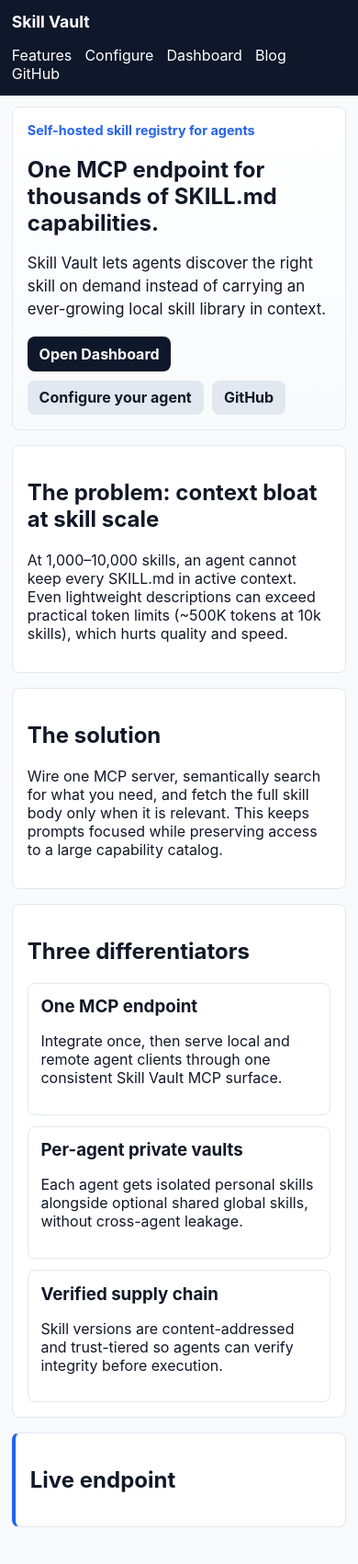
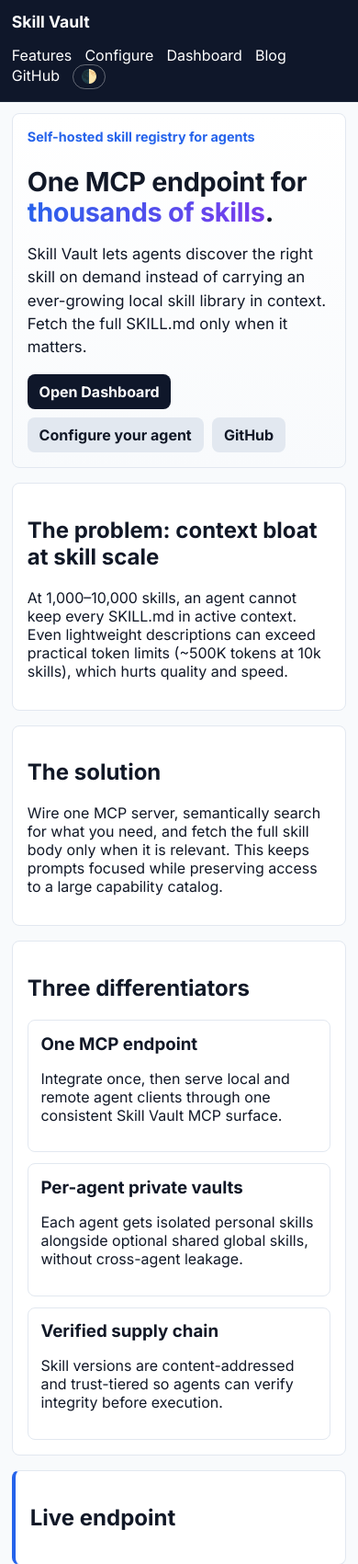
Before and after one commit to vikasudasi/skill-vault, a FastAPI app: template skill_vault/web/templates/homepage.html in a window 390 px wide. Shown: the top 1701 px of the page at 92% size. Run offline with FastAPI, Linux system fonts and the light colour scheme; the template is opened without the code that fills it, so the values that code supplies are empty; parts of the project's set-up code (start-up, migrations or seed data) failed here and were passed over.

Commit message:
web: redesign homepage hero + features (design system, responsive, live-endpoint banner)

```diff
--- a/skill_vault/web/static/skillvault.css
+++ b/skill_vault/web/static/skillvault.css
@@ -309,9 +309,28 @@ td {
   margin-bottom: 0.75rem;
 }
 
+/* Hero headline for the redesigned landing page: larger type with a gradient
+   accent on the emphasized phrase. Falls back to the accent colour if gradient
+   text isn't supported. */
+.hero-headline {
+  font-size: 2.4rem;
+  line-height: 1.15;
+  letter-spacing: -0.01em;
+  font-weight: 700;
+  margin-bottom: 0.75rem;
+}
+
+.hero-accent {
+  background: linear-gradient(120deg, rgb(var(--sv-accent)), #7c3aed);
+  -webkit-background-clip: text;
+  background-clip: text;
+  color: transparent;
+}
+
 .hero-copy {
   font-size: 1.05rem;
   line-height: 1.5;
+  max-width: 60ch;
 }
 
 .cta-row {
@@ -637,4 +656,8 @@ td {
   .detail-title-row {
     align-items: flex-start;
   }
+
+  .hero-headline {
+    font-size: 1.8rem;
+  }
 }
--- a/skill_vault/web/templates/homepage.html
+++ b/skill_vault/web/templates/homepage.html
@@ -1,13 +1,37 @@
 <!doctype html>
-<html lang="en">
+<html lang="en" data-theme="light">
   <head>
     <meta charset="utf-8" />
     <meta name="viewport" content="width=device-width, initial-scale=1" />
     <title>Skill Vault | One MCP Endpoint for Skills</title>
+
+    {# Apply the saved / system colour scheme BEFORE paint to avoid a flash. #}
+    <script>
+      (function () {
+        var stored = null;
+        try {
+          stored = localStorage.getItem("sv-theme");
+        } catch (e) {
+          stored = null;
+        }
+        var dark = stored ? stored === "dark" : window.matchMedia("(prefers-color-scheme: dark)").matches;
+        var root = document.documentElement;
+        root.classList.toggle("dark", dark);
+        root.setAttribute("data-theme", dark ? "dark" : "light");
+      })();
+    </script>
+
+    <link rel="preconnect" href="https://fonts.googleapis.com" />
+    <link rel="preconnect" href="https://fonts.gstatic.com" crossorigin />
+    <link
+      href="https://fonts.googleapis.com/css2?family=Inter:wght@400;500;700&display=swap"
+      rel="stylesheet"
+    />
     <link rel="stylesheet" href="{{ url_for('static', path='skillvault.css') }}" />
     <script defer src="{{ url_for('static', path='skillvault.js') }}"></script>
+    <script defer src="https://cdn.jsdelivr.net/npm/alpinejs@3.x.x/dist/cdn.min.js"></script>
   </head>
-  <body>
+  <body x-data="theme()">
     {% set GITHUB_URL = "https://github.com/vikasudasi/skill-vault" %}
     {% set BLOG_URL = "https://vikasudasi.github.io/blog/2026/skill-vault/" %}
     <header class="page-header public-header">
@@ -19,17 +43,30 @@
           <a href="/dashboard">Dashboard</a>
           <a href="{{ BLOG_URL }}">Blog</a>
           <a href="{{ GITHUB_URL }}">GitHub</a>
+          <button
+            type="button"
+            class="theme-toggle"
+            @click="toggle()"
+            :aria-pressed="dark ? 'true' : 'false'"
+            aria-label="Toggle dark mode"
+            title="Toggle dark mode"
+          >
+            <span aria-hidden="true">🌓</span><span class="sr-only">Toggle dark mode</span>
+          </button>
         </nav>
       </div>
     </header>
 
     <main class="container public-main">
+      {# Hero — clean typography, gradient accent, clear value prop. #}
       <section class="panel hero">
         <p class="eyebrow">Self-hosted skill registry for agents</p>
-        <h1>One MCP endpoint for thousands of SKILL.md capabilities.</h1>
+        <h1 class="hero-headline">
+          One MCP endpoint for <span class="hero-accent">thousands of skills</span>.
+        </h1>
         <p class="hero-copy">
-          Skill Vault lets agents discover the right skill on demand instead of carrying an ever-growing
-          local skill library in context.
+          Skill Vault lets agents discover the right skill on demand instead of carrying an
+          ever-growing local skill library in context. Fetch the full SKILL.md only when it matters.
         </p>
         <div class="cta-row">
           <a class="button-link" href="/dashboard">Open Dashboard</a>
@@ -38,58 +75,63 @@
         </div>
       </section>
 
+      {# Problem / solution #}
       <section id="features" class="panel">
         <h2>The problem: context bloat at skill scale</h2>
         <p>
-          At 1,000–10,000 skills, an agent cannot keep every SKILL.md in active context. Even lightweight
-          descriptions can exceed practical token limits (~500K tokens at 10k skills), which hurts quality
-          and speed.
+          At 1,000–10,000 skills, an agent cannot keep every SKILL.md in active context. Even
+          lightweight descriptions can exceed practical token limits (~500K tokens at 10k skills),
+          which hurts quality and speed.
         </p>
       </section>
 
       <section class="panel">
         <h2>The solution</h2>
         <p>
-          Wire one MCP server, semantically search for what you need, and fetch the full skill body only
-          when it is relevant. This keeps prompts focused while preserving access to a large capability
-          catalog.
+          Wire one MCP server, semantically search for what you need, and fetch the full skill body
+          only when it is relevant. This keeps prompts focused while preserving access to a large
+          capability catalog.
         </p>
       </section>
 
+      {# Three differentiators as feature cards #}
       <section class="panel">
         <h2>Three differentiators</h2>
         <div class="feature-grid">
           <article class="feature-card">
             <h3>One MCP endpoint</h3>
             <p>
-              Integrate once, then serve local and remote agent clients through one consistent Skill Vault
-              MCP surface.
+              Integrate once, then serve local and remote agent clients through one consistent Skill
+              Vault MCP surface.
             </p>
           </article>
           <article class="feature-card">
             <h3>Per-agent private vaults</h3>
             <p>
-              Each agent gets isolated personal skills alongside optional shared global skills, without
-              cross-agent leakage.
+              Each agent gets isolated personal skills alongside optional shared global skills,
+              without cross-agent leakage.
             </p>
           </article>
           <article class="feature-card">
             <h3>Verified supply chain</h3>
             <p>
-              Skill versions are content-addressed and trust-tiered so agents can verify integrity before
-              execution.
+              Skill versions are content-addressed and trust-tiered so agents can verify integrity
+              before execution.
             </p>
           </article>
         </div>
       </section>
 
+      {# Live endpoint — kept and restyled #}
       <section class="panel endpoint-banner">
         <h2>Live endpoint</h2>
-        <p class="endpoint-value"><code>{{ endpoint }}</code></p>
+        <p class="endpoint-value">
+          <code>{{ endpoint }}</code>
+        </p>
         {% if host_needs_substitution %}
         <p class="muted">
-          This instance is bound to a wildcard interface. Replace <code>&lt;your-host-or-ip&gt;</code> with
-          your reachable host or IP when configuring remote clients.
+          This instance is bound to a wildcard interface. Replace <code>&lt;your-host-or-ip&gt;</code>
+          with your reachable host or IP when configuring remote clients.
         </p>
         {% endif %}
       </section>
```
